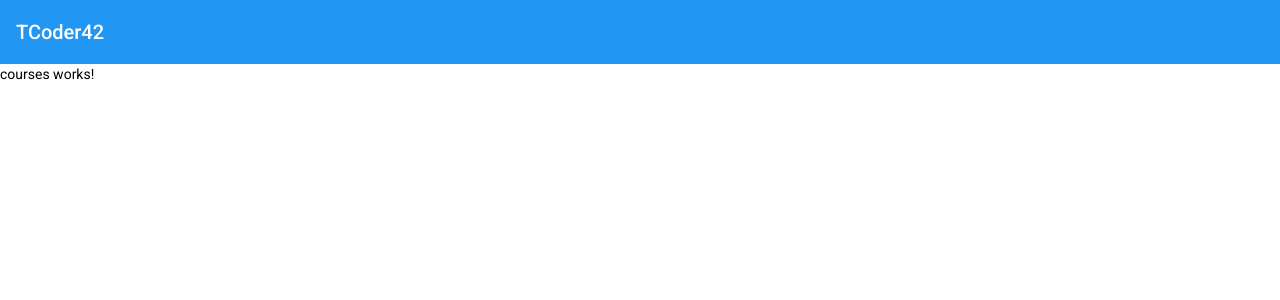
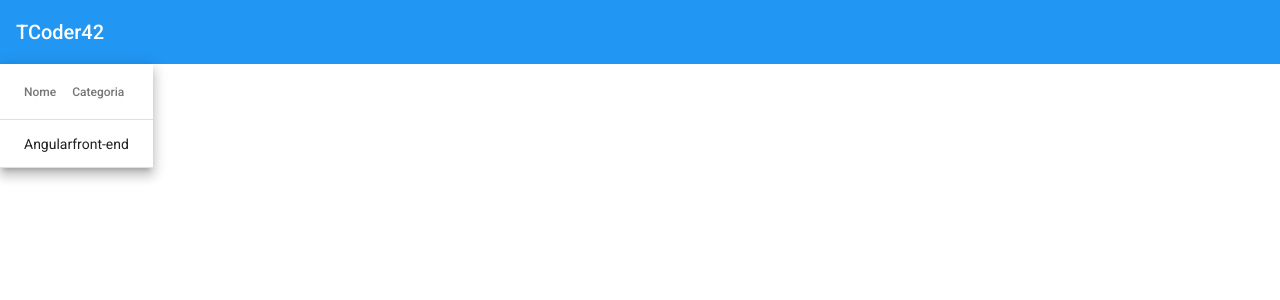
Before and after one commit to alisson-ap/tcode42, an Angular app: page /courses in a window 1280 px wide. Shown: the top 300 px of the page. Built offline with nearby package versions, Linux system fonts and the light colour scheme.

Commit message:
table material

```diff
--- a/src/app/courses/courses/courses.component.html
+++ b/src/app/courses/courses/courses.component.html
@@ -1 +1,16 @@
-<p>courses works!</p>
+<table mat-table [dataSource]="courses" class="mat-elevation-z8">
+  <!-- Name Column -->
+  <ng-container matColumnDef="name">
+    <th mat-header-cell *matHeaderCellDef>Nome</th>
+    <td mat-cell *matCellDef="let element">{{ element.name }}</td>
+  </ng-container>
+
+  <!-- Category Column -->
+  <ng-container matColumnDef="categoria">
+    <th mat-header-cell *matHeaderCellDef>Categoria</th>
+    <td mat-cell *matCellDef="let element">{{ element.categoria }}</td>
+  </ng-container>
+
+  <tr mat-header-row *matHeaderRowDef="displayedColumns"></tr>
+  <tr mat-row *matRowDef="let row; columns: displayedColumns"></tr>
+</table>
--- a/src/app/courses/courses/courses.component.ts
+++ b/src/app/courses/courses/courses.component.ts
@@ -1,4 +1,5 @@
 import { Component, OnInit } from '@angular/core';
+import { Course } from '../model/course';
 
 @Component({
   selector: 'app-courses',
@@ -7,7 +8,13 @@ import { Component, OnInit } from '@angular/core';
 })
 export class CoursesComponent implements OnInit {
 
-  constructor() { }
+  courses: Course[] = [
+    {_id:'1', name: 'Angular', categoria:'front-end'}
+  ]; //posso inicializar dentro do construtor
+  displayedColumns = ['name', 'categoria'];
+
+  constructor() {
+  }
 
   ngOnInit(): void {
   }
--- /dev/null
+++ b/src/app/courses/model/course.ts
@@ -0,0 +1,5 @@
+export interface Course {
+  _id: string;
+  name: string;
+  categoria: string;
+}
```
Also changed, not shown: src/app/courses/courses.module.ts (+5 -2 lines).
